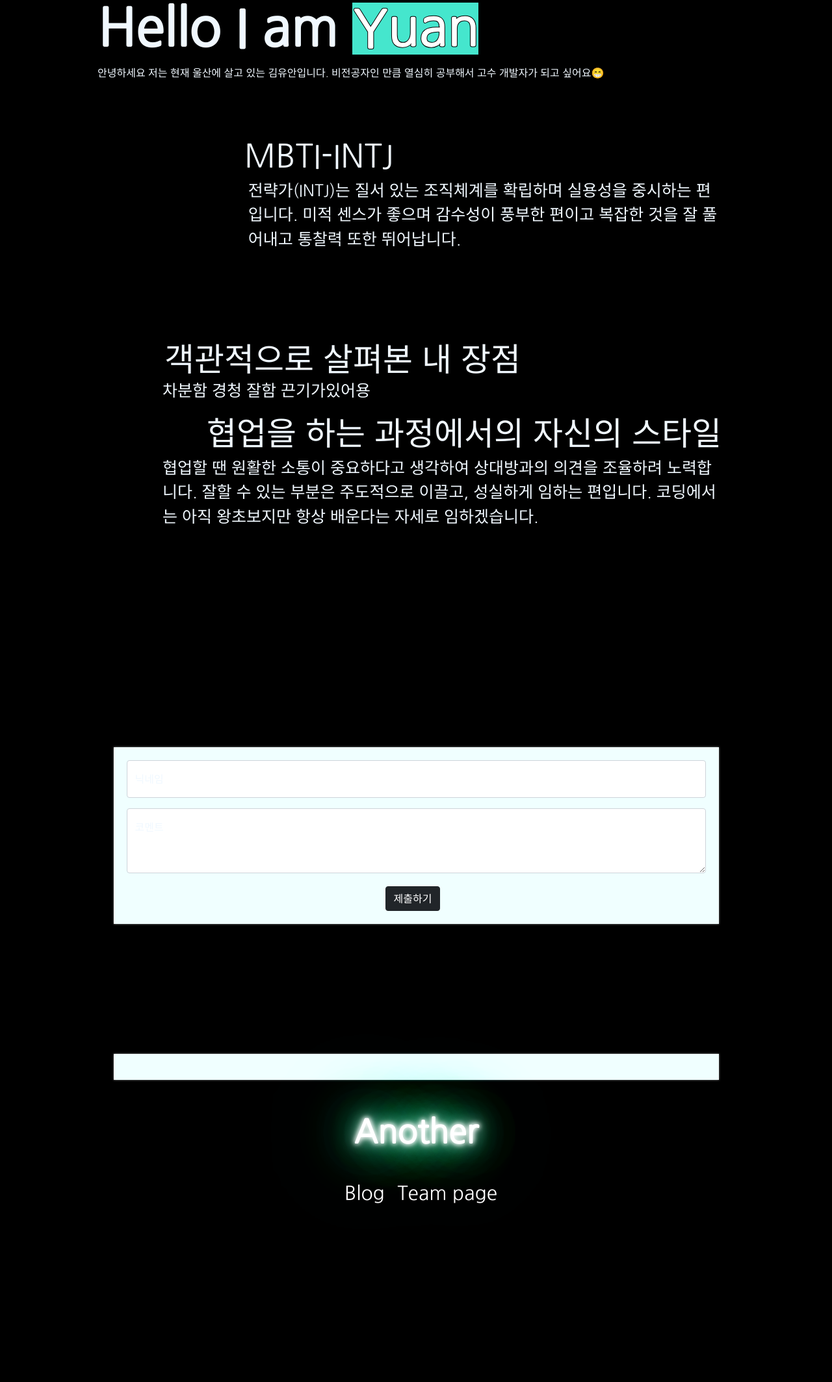
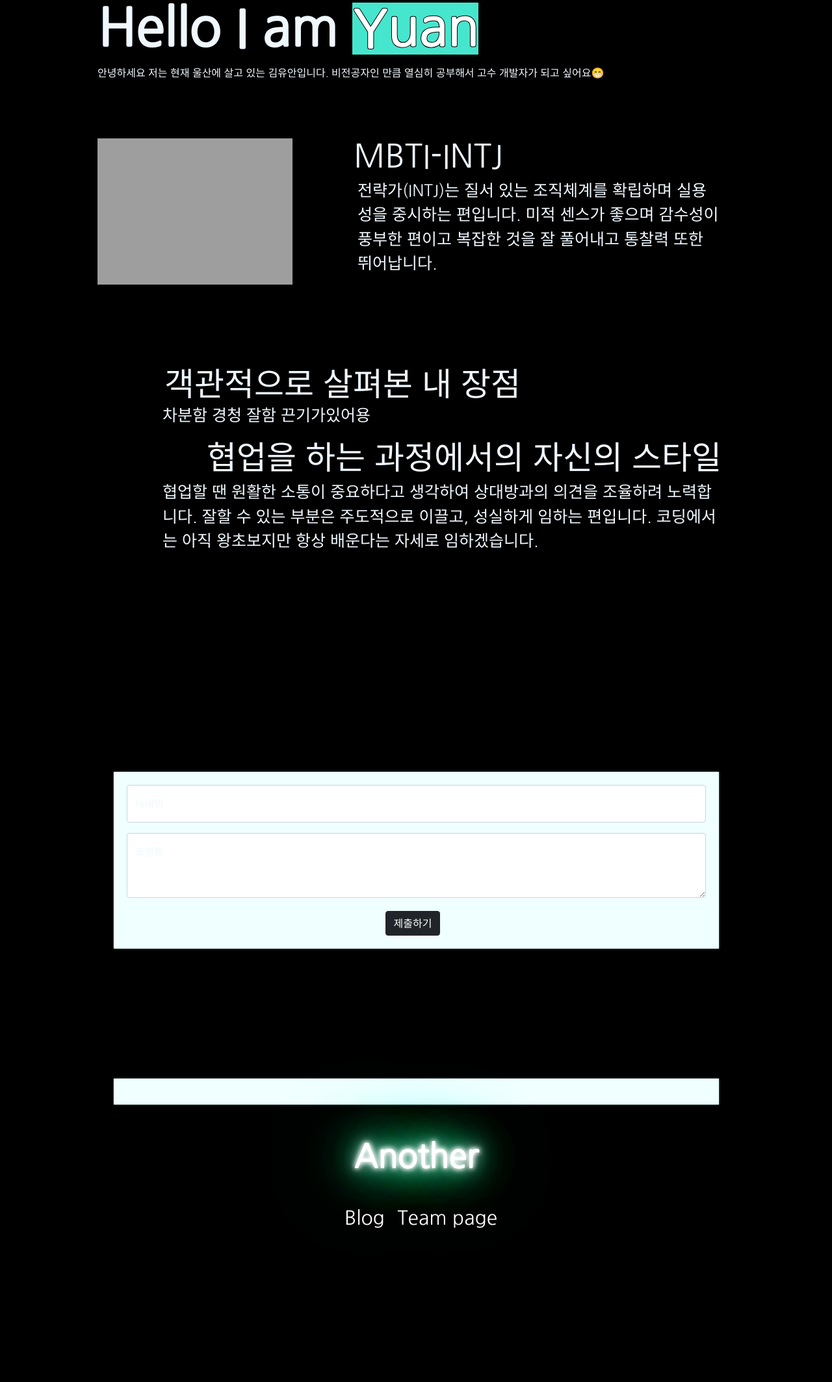
Before and after one commit to 2sel/7team.github.io, a Flask app: template templates/intro/yuan.html in a window 1280 px wide. Shown: the part 187-2314 px from the top of the page at 65% size. Before the commit the page ends 2039 px from the top, so only its background shows below. Run offline with Flask 2, Linux system fonts and the light colour scheme; the template is opened without the code that fills it, so the values that code supplies are empty; grey boxes are pictures that could not be loaded.

Commit message:
Update yuan.html

```diff
--- a/templates/intro/yuan.html
+++ b/templates/intro/yuan.html
@@ -33,7 +33,7 @@
 
     <div class="main">
       <div class="Information">
-        <img class="info-img" id="my-img" src=""./../../static/intro/Yuan.png"">
+        <img class="info-img" id="my-img" src="./../../static/intro/Yuan.png">
         <div class="Information-info">
           <h3 class="Information-name" id="name1">MBTI-INTJ</h3>
           <p class="Information-comment" id="commnet1">전략가(INTJ)는 질서 있는 조직체계를 확립하며 실용성을 중시하는 편입니다. 미적 센스가 좋으며 감수성이 풍부한
```
